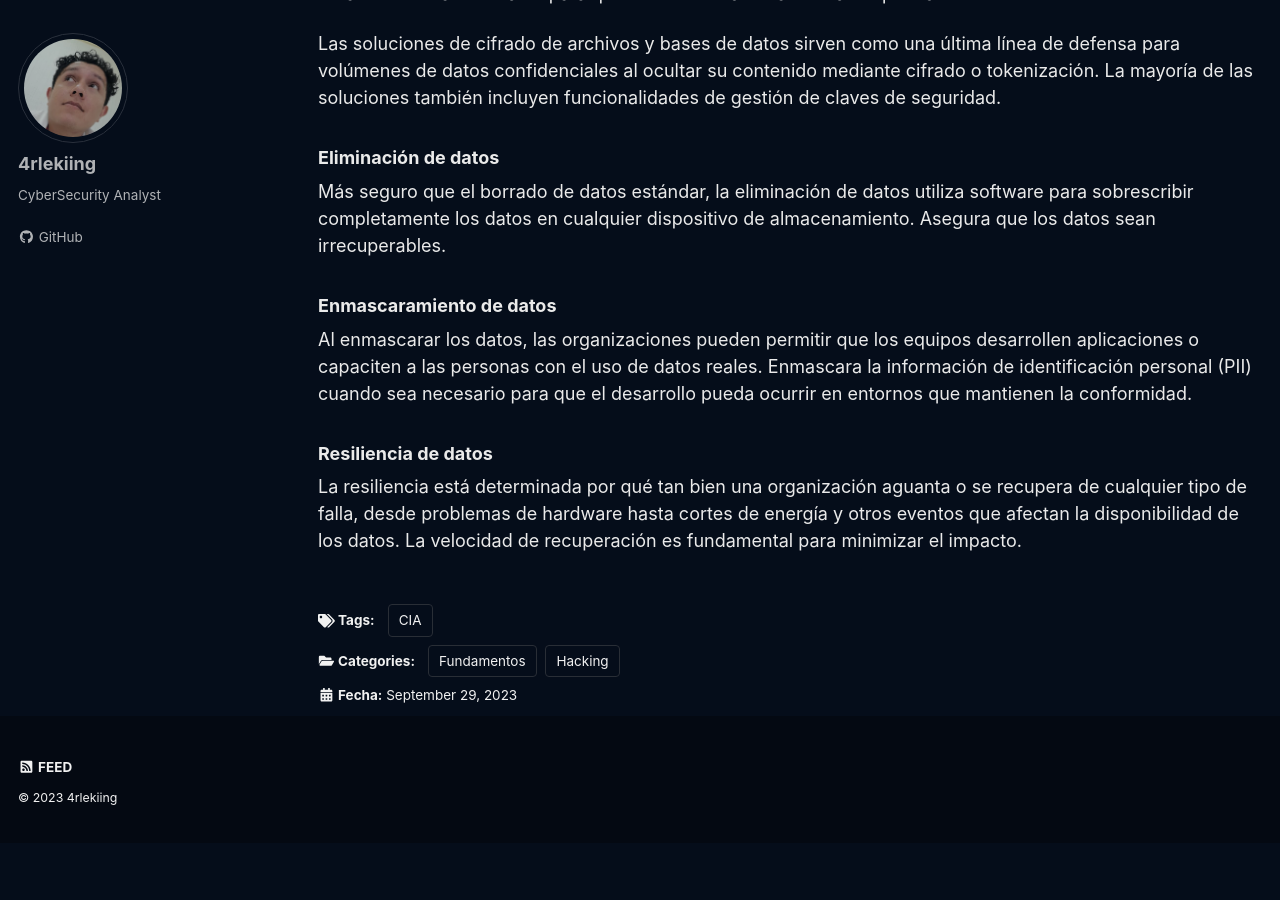
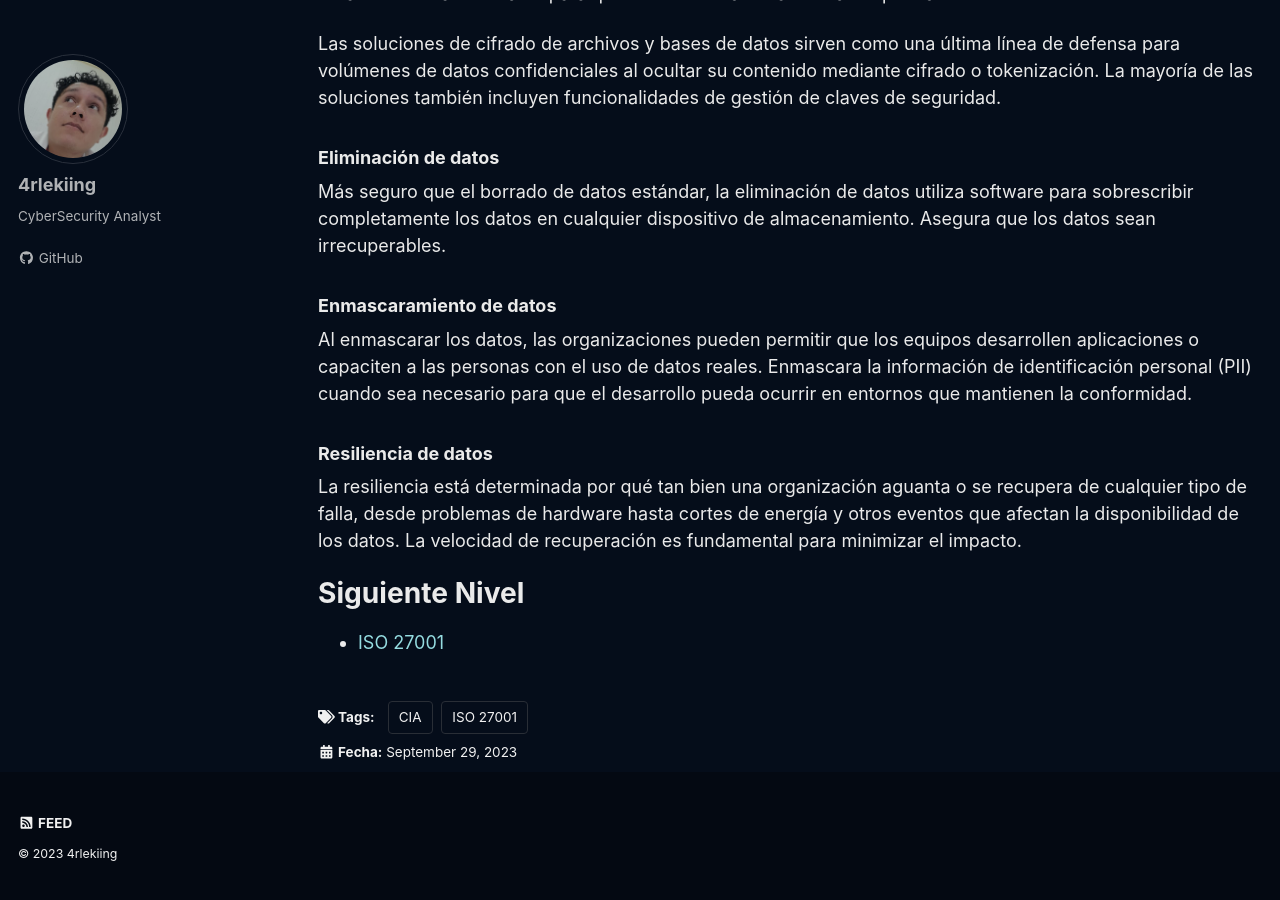
Before and after one commit to 4rleking/4rleking.github.io, a Jekyll site: the page built from _posts/2023-07-20-Seguridad.md, in a window 1280 px wide and 900 px high, scrolled down 8757 px. Built offline with Jekyll 4.4.1, drawn with Linux system fonts in a browser that asks for light colours; cached includes are drawn as plain includes; a script that is not in the unit is left out; before the commit the page ends 9600 px from its top, so only the background shows below that.

Commit message:
Update 2023-07-20-Seguridad.md

```diff
--- a/_posts/2023-07-20-Seguridad.md
+++ b/_posts/2023-07-20-Seguridad.md
@@ -8,10 +8,10 @@ header:
   teaser: /assets/images/Seguridad/Seguridad.jpeg
   teaser_home_page: true
 categories:
-  - Fundamentos
-  - Hacking
+  -
 tags:
   - CIA
+  - ISO 27001
 ---
 
 <center>
@@ -229,3 +229,7 @@ Al enmascarar los datos, las organizaciones pueden permitir que los equipos desa
 ### Resiliencia de datos
 
 La resiliencia está determinada por qué tan bien una organización aguanta o se recupera de cualquier tipo de falla, desde problemas de hardware hasta cortes de energía y otros eventos que afectan la disponibilidad de los datos. La velocidad de recuperación es fundamental para minimizar el impacto.
+
+# Siguiente Nivel
+
+* [ISO 27001](https://iso27001.4rlekiing.net/)
```
